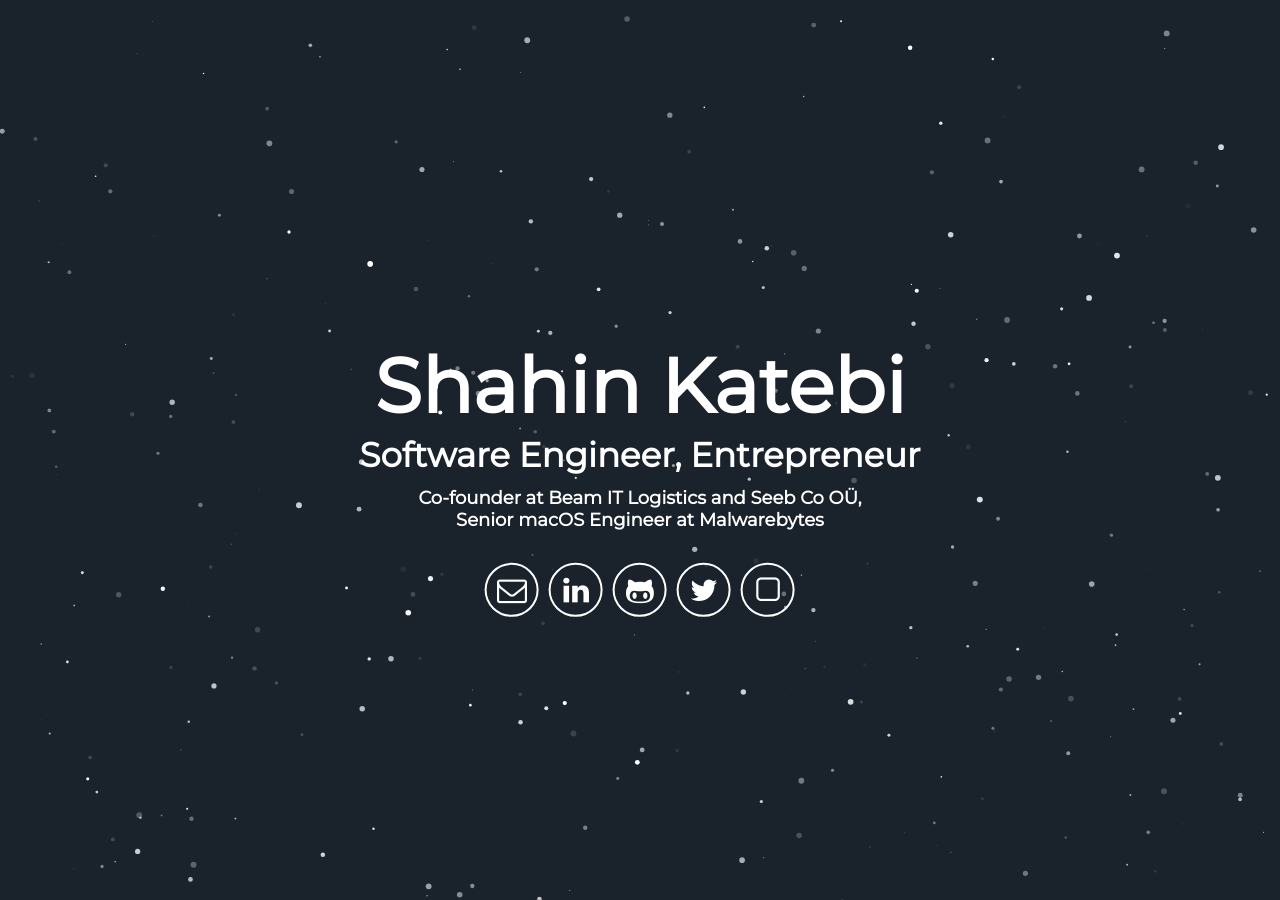
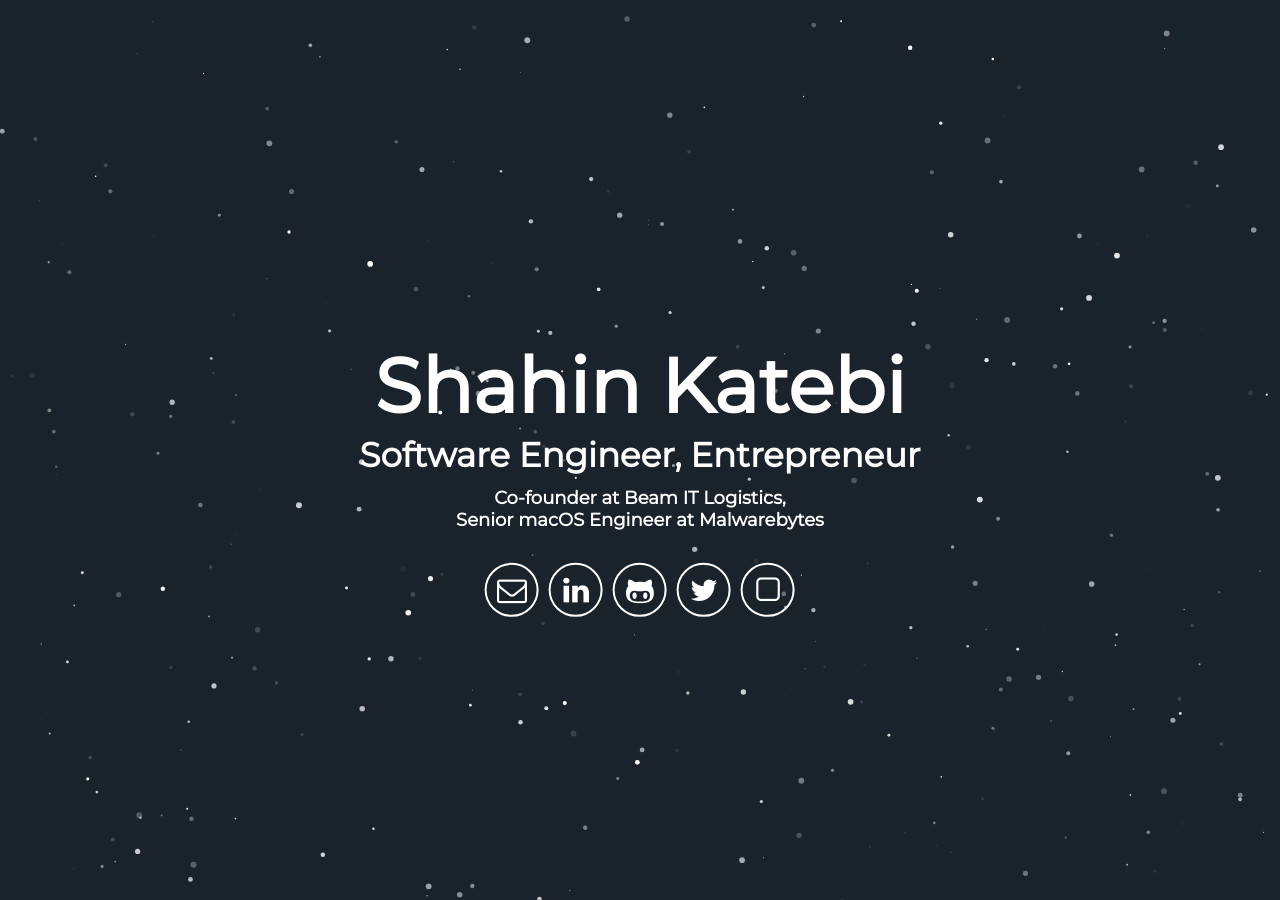
Before and after one commit to shaahin/shaahin.github.io, a Jekyll site: the page built from index.html, in a window 1280 px wide. Built offline with Jekyll 4.4.1, drawn with Linux system fonts in a browser that asks for light colours; some web fonts are replaced.

Commit message:
updated config

```diff
--- a/_config.yml
+++ b/_config.yml
@@ -6,7 +6,7 @@ description: Software Engineer, Entrepreneur
 
 # User settings
 username: Shahin Katebi
-user_description: Co-founder at Beam IT Logistics and Seeb Co OÜ, <br>Senior macOS Engineer at Malwarebytes
+user_description: Co-founder at Beam IT Logistics, <br>Senior macOS Engineer at Malwarebytes
 user_title: Software Engineer, Entrepreneur
 email: katebi@me.com
 twitter_username: ShahinKatebi
```
